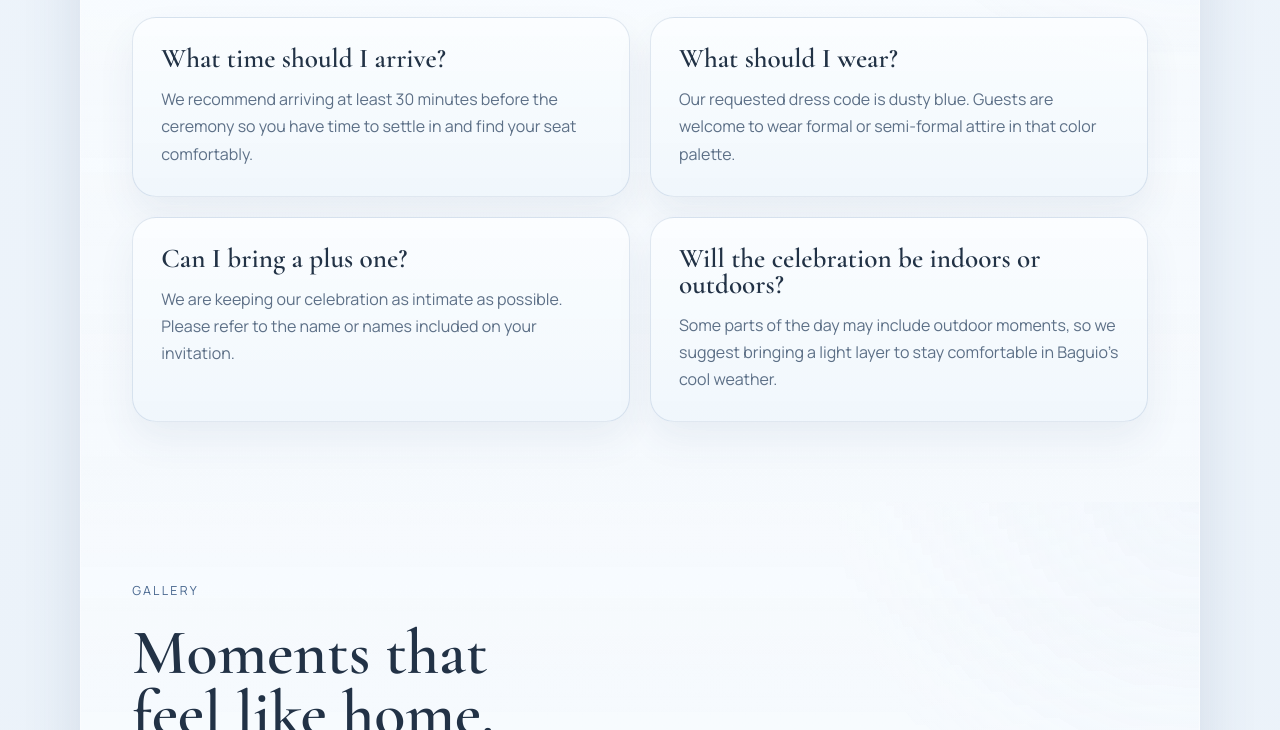
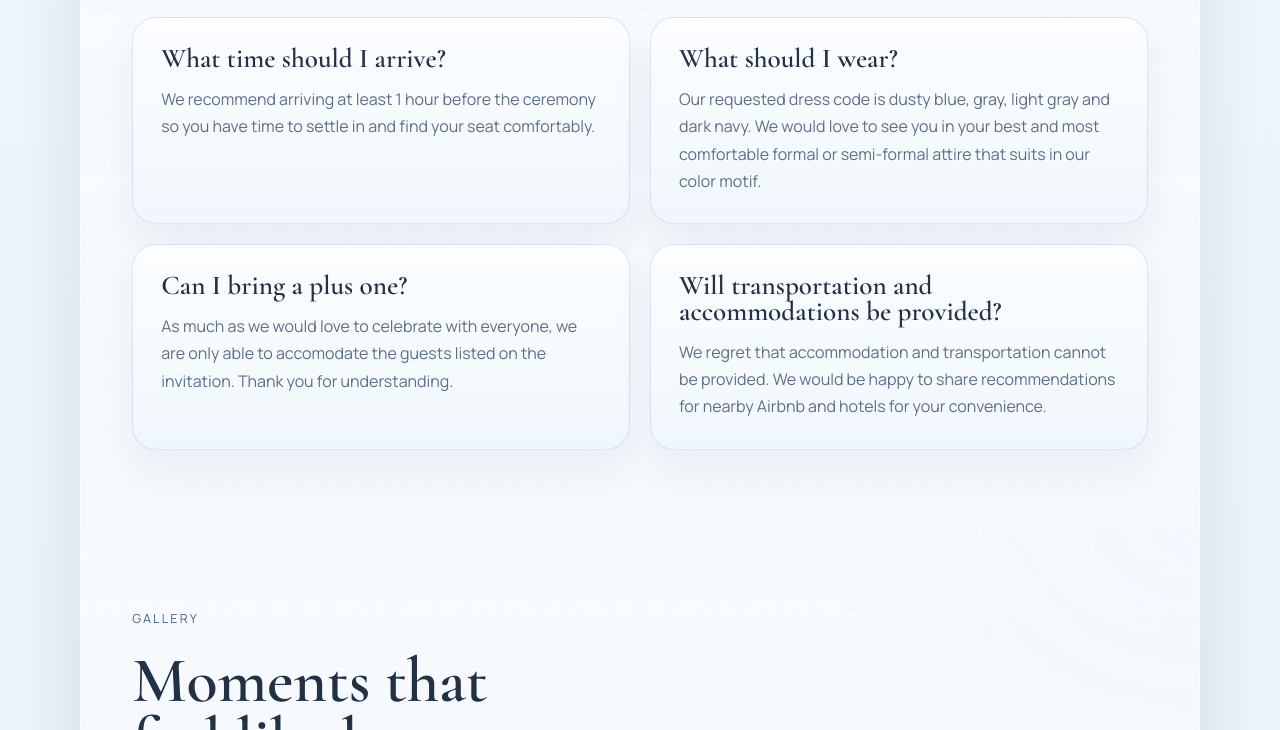
Before and after one commit to darweenngg/wedding, a plain HTML site: page index.html in a window 1280 px wide. Shown: the part 5315-6045 px from the top of the page. Drawn offline with nearby package versions, Linux system fonts and the light colour scheme.

Commit message:
Update index.html

```diff
--- a/index.html
+++ b/index.html
@@ -186,29 +186,26 @@
           <article class="faq-item">
             <h3>What time should I arrive?</h3>
             <p>
-              We recommend arriving at least 30 minutes before the ceremony so you
+              We recommend arriving at least 1 hour before the ceremony so you
               have time to settle in and find your seat comfortably.
             </p>
           </article>
           <article class="faq-item">
             <h3>What should I wear?</h3>
             <p>
-              Our requested dress code is dusty blue. Guests are welcome to wear
-              formal or semi-formal attire in that color palette.
+              Our requested dress code is dusty blue, gray, light gray and dark navy. We would love to see you in your best and most comfortable formal or semi-formal attire that suits in our color motif.
             </p>
           </article>
           <article class="faq-item">
             <h3>Can I bring a plus one?</h3>
             <p>
-              We are keeping our celebration as intimate as possible. Please refer
-              to the name or names included on your invitation.
+              As much as we would love to celebrate with everyone, we are only able to accomodate the guests listed on the invitation. Thank you for understanding.
             </p>
           </article>
           <article class="faq-item">
-            <h3>Will the celebration be indoors or outdoors?</h3>
+            <h3>Will transportation and accommodations be provided?</h3>
             <p>
-              Some parts of the day may include outdoor moments, so we suggest
-              bringing a light layer to stay comfortable in Baguio's cool weather.
+              We regret that accommodation and transportation cannot be provided. We would be happy to share recommendations for nearby Airbnb and hotels for your convenience.
             </p>
           </article>
         </div>
```
